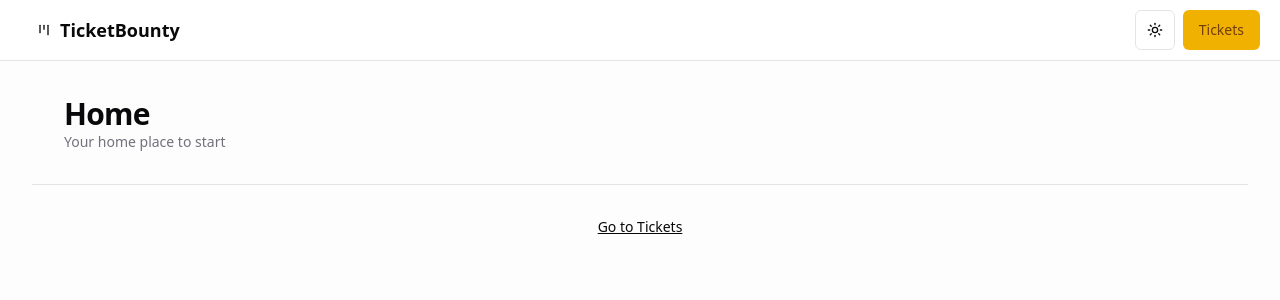
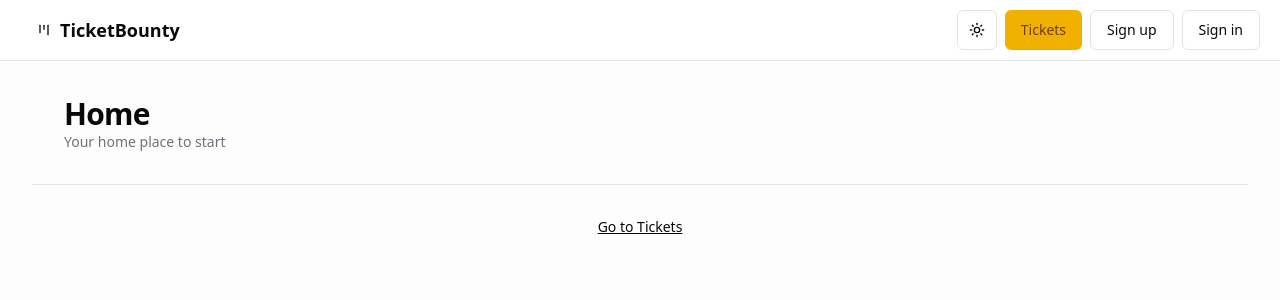
Before and after one commit to Clement-E/PocNext, a Next.js app in the folder next-project/: page / in a window 1280 px wide. Shown: the top 300 px of the page. Built offline with nearby package versions, Linux system fonts and the light colour scheme; no server answers.

Commit message:
Lucia settup and first paths

```diff
--- a/next-project/package.json
+++ b/next-project/package.json
@@ -13,6 +13,8 @@
     "prisma-seed": "tsx prisma/seed.ts"
   },
   "dependencies": {
+    "@lucia-auth/adapter-prisma": "^4.0.1",
+    "@node-rs/argon2": "^2.0.2",
     "@prisma/client": "6.6.0",
     "@radix-ui/react-alert-dialog": "^1.1.2",
     "@radix-ui/react-dropdown-menu": "^2.1.2",
@@ -24,6 +26,7 @@
     "class-variance-authority": "^0.7.1",
     "clsx": "^2.1.1",
     "date-fns": "^4.1.0",
+    "lucia": "^3.2.2",
     "lucide-react": "^0.483.0",
     "next": "15.2.4",
     "next-themes": "^0.4.6",
--- a/next-project/src/components/header.tsx
+++ b/next-project/src/components/header.tsx
@@ -1,10 +1,33 @@
 import { LucideKanban } from "lucide-react";
 import Link from "next/link";
-import { homePath, ticketsPath } from "@/paths";
+import { homePath, ticketsPath, signUpPath, signInPath } from "@/paths";
 import { ThemeSwitcher } from "./theme/theme-switcher";
 import { buttonVariants } from "./ui/button";
 
 const Header = () => {
+
+  const navItems = (
+    <>
+      <Link
+        href={ticketsPath()}
+        className={buttonVariants({ variant: "default" })}
+      >
+        Tickets
+      </Link>
+      <Link
+        href={signUpPath()}
+        className={buttonVariants({ variant: "outline" })}
+      >
+        Sign up
+      </Link>
+      <Link
+        href={signInPath()}
+        className={buttonVariants({ variant: "outline" })}
+      >
+        Sign in
+      </Link>
+    </>
+  )
   return (
     <nav
       className="
@@ -25,12 +48,7 @@
       </div>
       <div className="flex align-items gap-x-2">
         <ThemeSwitcher />
-        <Link
-          href={ticketsPath()}
-          className={buttonVariants({ variant: "default" })}
-        >
-          Tickets
-        </Link>
+        {navItems}
       </div>
     </nav>
   );
--- /dev/null
+++ b/next-project/src/lib/lucia.ts
@@ -0,0 +1,30 @@
+import { PrismaAdapter } from "@lucia-auth/adapter-prisma";
+import { Lucia } from "lucia";
+import { prisma } from "./prisma";
+
+const adapter = new PrismaAdapter(prisma.session, prisma.user);
+
+export const lucia = new Lucia(adapter, {
+  sessionCookie: {
+    expires: false,
+    attributes: {
+      secure: process.env.NODE_ENV === "production",
+    },
+  },
+  getUserAttributes: (attributes) => ({
+    username: attributes.username,
+    email: attributes.email,
+  }),
+});
+
+declare module "lucia" {
+  interface Register {
+    Lucia: typeof lucia;
+    DatabaseUserAttributes: DatabaseUserAttributes;
+  }
+}
+
+interface DatabaseUserAttributes {
+  username: string;
+  email: string;
+}
--- a/next-project/src/paths.ts
+++ b/next-project/src/paths.ts
@@ -3,3 +3,7 @@
 export const ticketsPath = () => "/tickets";
 export const ticketPath = (ticketId: string) => `/tickets/${ticketId}`;
 export const ticketEditPath = (ticketId: string) => `/tickets/${ticketId}/edit`
+
+export const signUpPath = () => "/sign-up";
+export const signInPath = () => "/sign-in";
+export const passwordForgotPath = () => "passworg-forgot"
```
Also changed, not shown: 1 other file (tests, documents, lock files or other folders).
